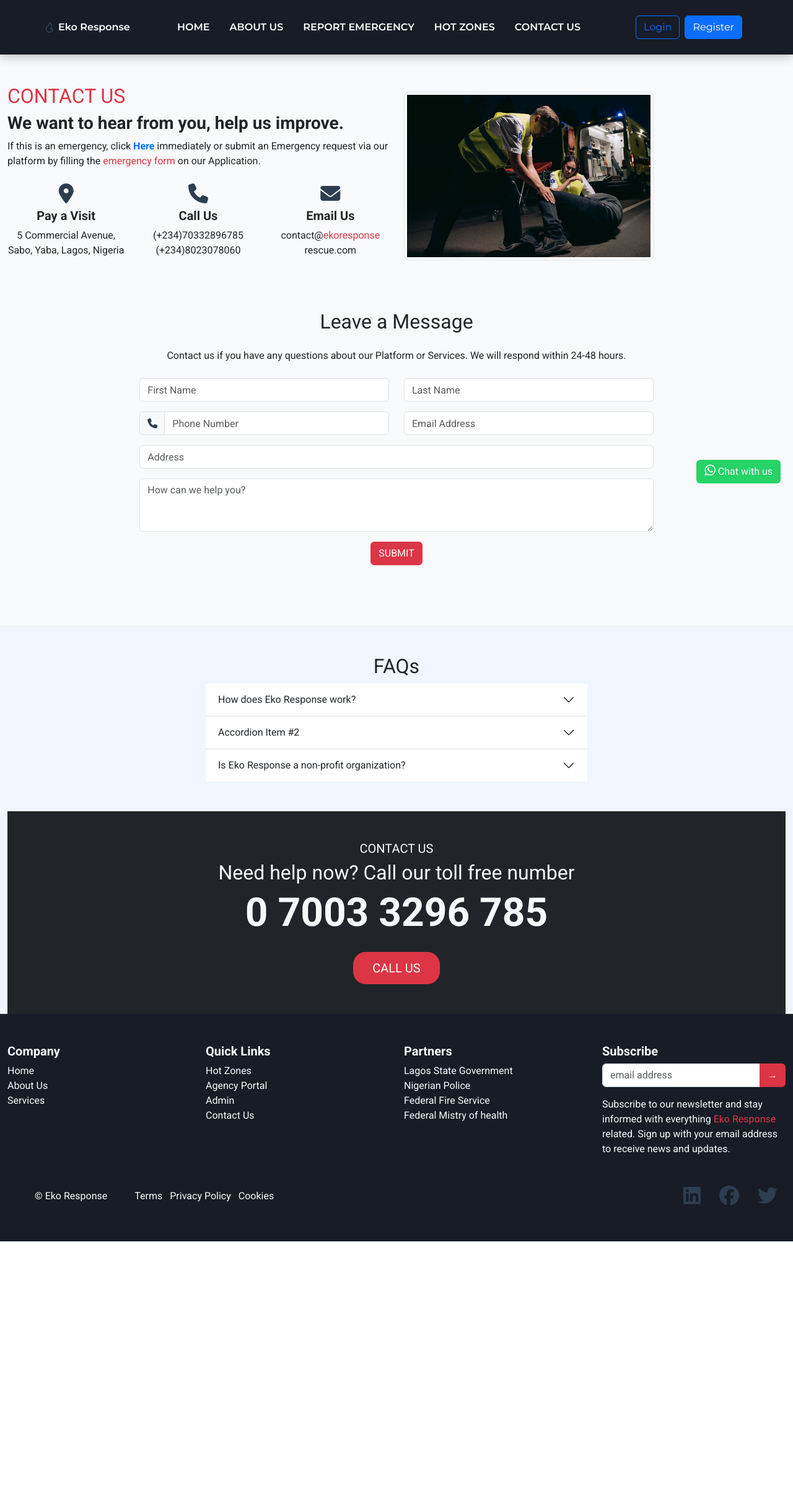
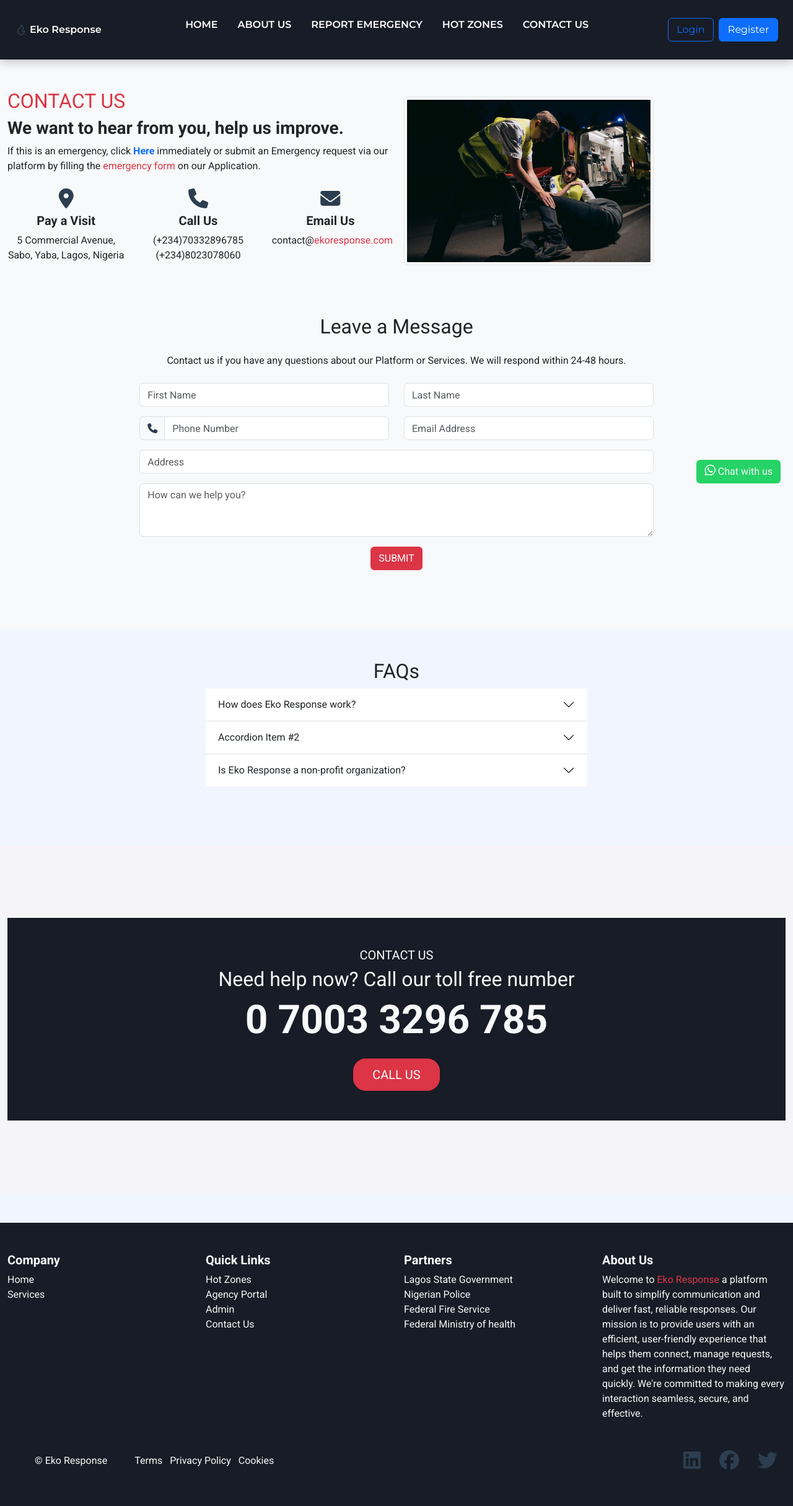
Before and after one commit to kingkamanda/eko_response, a PHP site: page /contact.php in a window 1280 px wide. Shown: the whole page at 62% size. Before the commit the page ends 2003 px from the top, so only its background shows below. Run offline with PHP 8.4, Linux system fonts and the light colour scheme; some libraries are stand-ins or nearby versions.

Commit message:
some updates

```diff
--- a/admin/classes/config.php
+++ b/admin/classes/config.php
@@ -8,4 +8,4 @@ define("DBHOST", getenv("DB_HOST") ?: "localhost");
 define("DBPORT", getenv("DB_PORT") ?: "3306");
 define("DBNAME", getenv("DB_NAME") ?: "response");
 define("DBUSER", getenv("DB_USER") ?: "root");
-define("DBPASS", getenv("DB_PASS") ?: "root");
+define("DBPASS", getenv("DB_PASS") ?: "");
--- a/assets/static/css/nav.css
+++ b/assets/static/css/nav.css
@@ -17,7 +17,7 @@
     /* ==========FONTS AND TYPOGRAPHY============*/
     /* .5rem = 8px | 1rem = 16px */
     --body-font: "Montserrat", sans-serif;
-    --normal-font-size: .938rem
+    --normal-font-size: .938rem;
 
     /*========== FONT WEIGTH =================*/
 
@@ -42,10 +42,6 @@
         margin: 0;
     }
 
-    body{
-
-    }
-
     ul{
         list-style: none;
     }
@@ -56,13 +52,14 @@
 
     /* =========REUSABLE CSS CLASSES=========== */
     .container{
-        /* max-width: 100%; */
-        margin-inline: 1.5rem;
+        width: 100%;
+        max-width: 1440px;
+        margin-inline: auto;
+        padding-inline: 1.5rem;
     }
 
     /* =============HEADER==================== */
     .header{
-        /* position: fixed; */
         top: 0;
         left: 0;
         width: 100%;
@@ -71,14 +68,20 @@
         z-index: var(--z-fixed);
         display: flex;
         justify-content: center;
+        padding-block: 0.25rem;
     }
 
     /* ================NAV =====================*/
     .nav{
-        height: var(--header-height);
+        min-height: var(--header-height);
+        width: 100%;
         font-family: var(--body-font);
         font-size: var(--normal-font-size);
-        /* background-color: var(--body-color); */
+        display: flex;
+        align-items: center;
+        justify-content: space-between;
+        gap: 1.25rem;
+        padding-block: 0.35rem;
     }
 
     .nav__logo,
@@ -88,11 +91,12 @@
     }
 
     .nav__data{
-        /* height: 100%; */
-        /* width: 100%; */
         display: flex;
         justify-content: space-between;
         align-items: center;
+        gap: .9rem;
+        flex: 0 0 auto;
+        padding-right: 0.25rem;
     }
 
     .nav__logo{
@@ -100,6 +104,7 @@
         align-items: center;
         column-gap: .25rem;
         font-weight: var(--font-semi-bold);
+        white-space: nowrap;
     }
 
     .nav__logo i{
@@ -111,7 +116,12 @@
         position: relative;
         width: 32px;
         height: 32px;
-        background-color: grey;
+        background-color: rgba(255, 255, 255, 0.12);
+        border-radius: 50%;
+        display: flex;
+        align-items: center;
+        justify-content: center;
+        flex-shrink: 0;
     }
 
     .nav__burger,
@@ -130,41 +140,61 @@
         opacity: 0;
     }
 
+    .modal-btn{
+        display: flex;
+        align-items: center;
+        justify-content: flex-end;
+        gap: .7rem;
+        flex-wrap: wrap;
+        margin-left: auto;
+        padding-left: 0.5rem;
+    }
+
     /* ========NAVIGATION FOR MOBILE DEVICES =====*/
     @media screen and (max-width: 1118px){
-
         .nav__menu{
             position: absolute;
             left: 0;
-            top:2.5rem;
-            width: 100%;
-            /* background-color: grey; */
+            top: 2.5rem;
+            width: min(92vw, 420px);
+            max-width: 420px;
             height: calc(100vh - 3.5rem);
             overflow: auto;
             pointer-events: none;
             opacity: 0;
             transition: top .4s, opacity .3s;
+            border-radius: 0 0 1rem 0;
+            box-shadow: 0 12px 30px rgba(0, 0, 0, 0.25);
         }
+
         .nav__menu::-webkit-scrollbar{
             width: 0;
         }
+
         .nav__list{
             background-color: var(--black-color);
-            padding-top: 1rem;
+            padding: 1rem 0.75rem 1.25rem;
+            display: flex;
+            flex-direction: column;
+            align-items: stretch;
+            gap: 0.35rem;
         }
     }
-        .nav__link{
+    .nav__link{
         color: var(--white-color);
         background-color: var(--black-color);
-        font-weight:var(--font-semi-bold);
-        padding: 1.25rem 1.5rem;
+        font-weight: var(--font-semi-bold);
+        padding: 0.95rem 1rem;
         display: flex;
         justify-content: space-between;
         align-items: center;
         transition: background-color .3s;
+        border-radius: 0.7rem;
+        min-height: 48px;
     }
 
-    .nav__link:hover{
+    .nav__link:hover,
+    .nav__link:focus-visible{
         background-color: var(--black-color-light);
     }
     /* show menu*/
@@ -172,6 +202,11 @@
         opacity: 1;
         top: 3.5rem;
         pointer-events: initial;
+    }
+
+    .modal-btn .btn{
+        min-height: 1px;
+        padding-inline: 0.85rem;
     }
     /*Show icon*/
     .show-icon .nav__burger{
@@ -253,8 +288,14 @@
         .nav__list{
             height: 100%;
             display: flex;
+            align-items: center;
             column-gap: 2rem;
+        }
 
+        .nav__menu{
+            display: flex;
+            align-items: center;
+            margin-left: auto;
         }
         .nav__link{
             height: 100%;
@@ -314,21 +355,20 @@
  /*for small devices*/
         @media screen and (max-width: 640px) and (min-width: 320px) {
     .container{
-            margin-inline: 1rem;
-
+            padding-inline: .75rem;
         }
     .nav__link{
             padding-inline: 1rem;
         }
 
     .nav__data{
-        width: 50%;
+        width: auto;
         height: 100%;
     }
+
     .modal-btn{
-        display: flex;
-        justify-content: end;
-        align-items: center;
+        gap: .35rem;
+        padding-left: .25rem;
     }
     }
 
--- a/assets/static/css/styles.css
+++ b/assets/static/css/styles.css
@@ -56,7 +56,7 @@
     }
 .container{
         /* max-width: 100%; */
-        margin-inline: 1.5rem;
+       /* margin-inline: 1.5rem; */
     }
     /* ===========CALL TO ACTION============ */
     /* .hero-section{
--- a/classes/config.php
+++ b/classes/config.php
@@ -11,4 +11,4 @@ define("DBHOST", getenv("DB_HOST") ?: "localhost");
 define("DBPORT", getenv("DB_PORT") ?: "3306");
 define("DBNAME", getenv("DB_NAME") ?: "response");
 define("DBUSER", getenv("DB_USER") ?: "root");
-define("DBPASS", getenv("DB_PASS") ?: "root");
+define("DBPASS", getenv("DB_PASS") ?: "");
--- a/contact.php
+++ b/contact.php
@@ -1,8 +1,6 @@
 <?php
 require_once "partials/header.php";
 ?>
-  <title>Contact Us - Emergency Response Africa</title>
-
 <style>
     /* .contact-info {
       border-bottom: 1px solid #ddd;
@@ -88,8 +86,6 @@ h2 {
   padding: 10px 30px;
 }
 </style>
-</head>
-<body>
 
 <div class="container-fluid">
     <div class="row">
@@ -99,7 +95,7 @@ h2 {
                     <div class="col-md-6">
                         <h2 class="text-danger">CONTACT US</h2>
                         <h3 class="font-weight-bold">We want to hear from you, help us improve.</h3>
-                        <p>If this is an emergency, click <strong><a href="">Here</a></strong> immediately or submit an Emergency request via our platform by filling the <span class="text-danger">emergency form</span> on our Application.</p>
+                        <p>If this is an emergency, click <strong><a href="emergency.php">Here</a></strong> immediately or submit an Emergency request via our platform by filling the <span class="text-danger">emergency form</span> on our Application.</p>
                         <div class="row mt-4">
                             <div class="col-md-4 text-center">
                                 <i class="fas fa-map-marker-alt fa-2x mb-2"></i>
@@ -107,14 +103,15 @@ h2 {
                                 <p>5 Commercial Avenue, Sabo, Yaba, Lagos, Nigeria</p>
                             </div>
                             <div class="col-md-4 text-center">
+
                                 <i class="fas fa-phone fa-2x mb-2"></i>
                                 <h5 class="font-weight-bold">Call Us</h5>
-                                <p>(+234)70332896785<br>(+234)8023078060</p>
+                                <p><a href="tel:+23470332896785" class="text-decoration-none text-dark">(+234)70332896785</a><br><a href="tel:+2348023078060" class="text-decoration-none text-dark">(+234)8023078060</a></p>
                             </div>
                             <div class="col-md-4 text-center">
                                 <i class="fas fa-envelope fa-2x mb-2"></i>
                                 <h5 class="font-weight-bold">Email Us</h5>
-                                <p>contact@<span class="text-danger">ekoresponse<br></span>rescue.com</p>
+                                <p><a href="mailto:contact@ekoresponse.com" class="text-decoration-none text-dark">contact@<span class="text-danger">ekoresponse.com</span></a></p>
                             </div>
                         </div>
                     </div>
@@ -210,15 +207,15 @@ h2 {
             </div>
         </section>
 
-        <section>
-            <div class="container-fluid bg-dark text-light py-5">
+       <section class="mid-section d-flex align-items-center my-5" style="height: 70vh; ">
+    <div class="container-fluid text-light py-5" style="background-color: var(--black-color);">
                 <div class="row justify-content-center">
-                <div class="col-md-6 text-center">
+                    <a href="tel:07003296785" class="col-md-6 text-center text-decoration-none text-light">
                         <h5>CONTACT US</h5>
                         <h2>Need help now? Call our toll free number</h2>
                         <h1 class="mb-4">0 7003 3296 785</h1>
-                    <button class="btn btn-danger btn-lg call-btn">CALL US</button>
-                </div>
+                        <span class="btn btn-danger btn-lg call-btn">CALL US</span>
+                    </a>
                 </div>
             </div>
 </section>
@@ -259,5 +256,3 @@ require_once "partials/footer.php"
 });
 
 </script>
-</body>
-</html>
--- a/emergency.php
+++ b/emergency.php
@@ -129,14 +129,14 @@ div{
                         <div class="col-md-12 rounded-pill" style="min-height: 50px;">
                         <div class="col-md-12 rounded-pill shadow" style="min-height: 50px;">
                             <div class="row justify-content-center">
-                            <div class="col-6 col-md-3">
+                          <!-- <div class="col-6 col-md-3">
                                 <div class="">
                                 <div class="">
                                     <i class="fa-solid fa-bell fa-2x"></i>
                                     <h5 class="card-title mt-2">Notification</h5>
                                 </div>
                                 </div>
-                            </div>
+                            </div>-->
 
                             <div class="col-6 col-md-3">
                                 <div class="">
--- a/partials/footer.php
+++ b/partials/footer.php
@@ -16,7 +16,7 @@ ul{
                             <h5 class="font-weight-bold text-light">Company</h5>
                             <ul class="list-unstyled">
                                 <li><a href="index.php" style="text-decoration: none;" class="text-light">Home</a></li>
-                                <li><a href="about.php" style="text-decoration: none;" class="text-light">About Us</a></li>
+                               <!-- <li><a href="about.php" style="text-decoration: none;" class="text-light">About Us</a></li>--->
                                 <li><a href="emergency.php" style="text-decoration: none;" class="text-light">Services</a></li>
                             </ul>
                         </div>
@@ -32,23 +32,16 @@ ul{
                         <div class="col-md-3">
                             <h5 class="font-weight-bold text-light">Partners</h5>
                             <ul class="list-unstyled">
-                                <li><a href="#" style="text-decoration: none;" class="text-light">Lagos State Government</a></li>
-                                <li><a href="#" style="text-decoration: none;" class="text-light">Nigerian Police</a></li>
-                                <li><a href="#" style="text-decoration: none;" class="text-light">Federal Fire Service</a></li>
-                                <li><a href="#" style="text-decoration: none;" class="text-light">Federal Mistry of health</a></li>
+                                <li><a href="https://lagosstate.gov.ng/" style="text-decoration: none;" class="text-light">Lagos State Government</a></li>
+                                <li><a href="https://npf.gov.ng/" style="text-decoration: none;" class="text-light">Nigerian Police</a></li>
+                                <li><a href="https://fedfire.gov.ng/" style="text-decoration: none;" class="text-light">Federal Fire Service</a></li>
+                                <li><a href="https://health.gov.ng/" style="text-decoration: none;" class="text-light">Federal Ministry of health</a></li>
                             </ul>
                         </div>
                         <div class="col-md-3">
-                            <h5 class="font-weight-bold text-light">Subscribe</h5>
-                            <form action="#">
-                                <div class="input-group mb-3">
-                                    <input type="email" class="form-control" placeholder="email address" aria-label="Email">
-                                    <div class="input-group-append">
-                                        <button class="btn btn-danger" type="button">&rarr;</button>
-                                    </div>
-                                </div>
-                            </form>
-                            <p class="text-light">Subscribe to our newsletter and stay informed with everything <span class="text-danger">Eko Response</span> related. Sign up with your email address to receive news and updates.</p>
+                            <h5 class="font-weight-bold text-light">About Us</h5>
+
+                            <p class="text-light">Welcome to <span class="text-danger">Eko Response</span> a platform built to simplify communication and deliver fast, reliable responses. Our mission is to provide users with an efficient, user-friendly experience that helps them connect, manage requests, and get the information they need quickly. We're committed to making every interaction seamless, secure, and effective.</p>
                         </div>
                     </div>
                     <div class="row mt-4">
--- a/partials/header.php
+++ b/partials/header.php
@@ -1,3 +1,17 @@
+<?php
+if (session_status() === PHP_SESSION_NONE) {
+    session_start();
+}
+
+$loggedIn = !empty($_SESSION['useronline'])
+    || !empty($_SESSION['user_id'])
+    || !empty($_SESSION['logged_in'])
+    || !empty($_SESSION['loggedin'])
+    || !empty($_SESSION['is_logged_in'])
+    || !empty($_SESSION['user'])
+    || !empty($_SESSION['email'])
+    || !empty($_SESSION['user_email']);
+?>
 <!DOCTYPE html>
 <html lang="en">
 
@@ -74,8 +88,12 @@
 
            </div>
            <div class="d-flex align-items-center justify-content-end modal-btn gap-2">
-                <a href="login_signup.php" class="btn btn-outline-primary">Login</a>
-                <a href="login_signup.php?form=signup" class="btn btn-primary">Register</a>
+                <?php if ($loggedIn): ?>
+                    <a href="user_dashboard.php" class="btn btn-primary">Return to Dashboard</a>
+                <?php else: ?>
+                    <a href="login_signup.php" class="btn btn-outline-primary">Login</a>
+                    <a href="login_signup.php?form=signup" class="btn btn-primary">Register</a>
+                <?php endif; ?>
            </div>
         </nav>
     </header>
--- a/partials/logo.php
+++ b/partials/logo.php
@@ -22,10 +22,10 @@
             </div>
 
 
-           <div class="d-flex align-items-center justify-content-end modal-btn">
+           <!-- <div class="d-flex align-items-center justify-content-end modal-btn">
             <form action="login_signup.php" method="post">
                     <button type="submit" class="btn btn-dark">Login</button>
             </form>
-           </div>
+           </div> -->
         </nav>
     </div>
--- a/process/process_login.php
+++ b/process/process_login.php
@@ -17,6 +17,9 @@ $data = $user->login($email, $password);
 
 if ($data) {
     $_SESSION['useronline'] = $data;
+    $_SESSION['user_id'] = $data;
+    $_SESSION['logged_in'] = true;
+    $_SESSION['loggedin'] = true;
     header("location:../user_dashboard.php");
     exit();
 }
--- a/process/process_signup.php
+++ b/process/process_signup.php
@@ -32,6 +32,9 @@ $check = $user->insert_user($fullname, $email, $password, $state, $lga);
 
 if ($check) {
     $_SESSION['useronline'] = $check;
+    $_SESSION['user_id'] = $check;
+    $_SESSION['logged_in'] = true;
+    $_SESSION['loggedin'] = true;
     // Send new users straight to their profile to complete their details.
     $_SESSION['feedback'] = 'Welcome! Please complete your profile.';
     header('location:../update_profile.php?id=' . $check);
```
Also changed, not shown: index.php (+33 -6 lines). Lines whose indentation alone changed are shown as unchanged.
